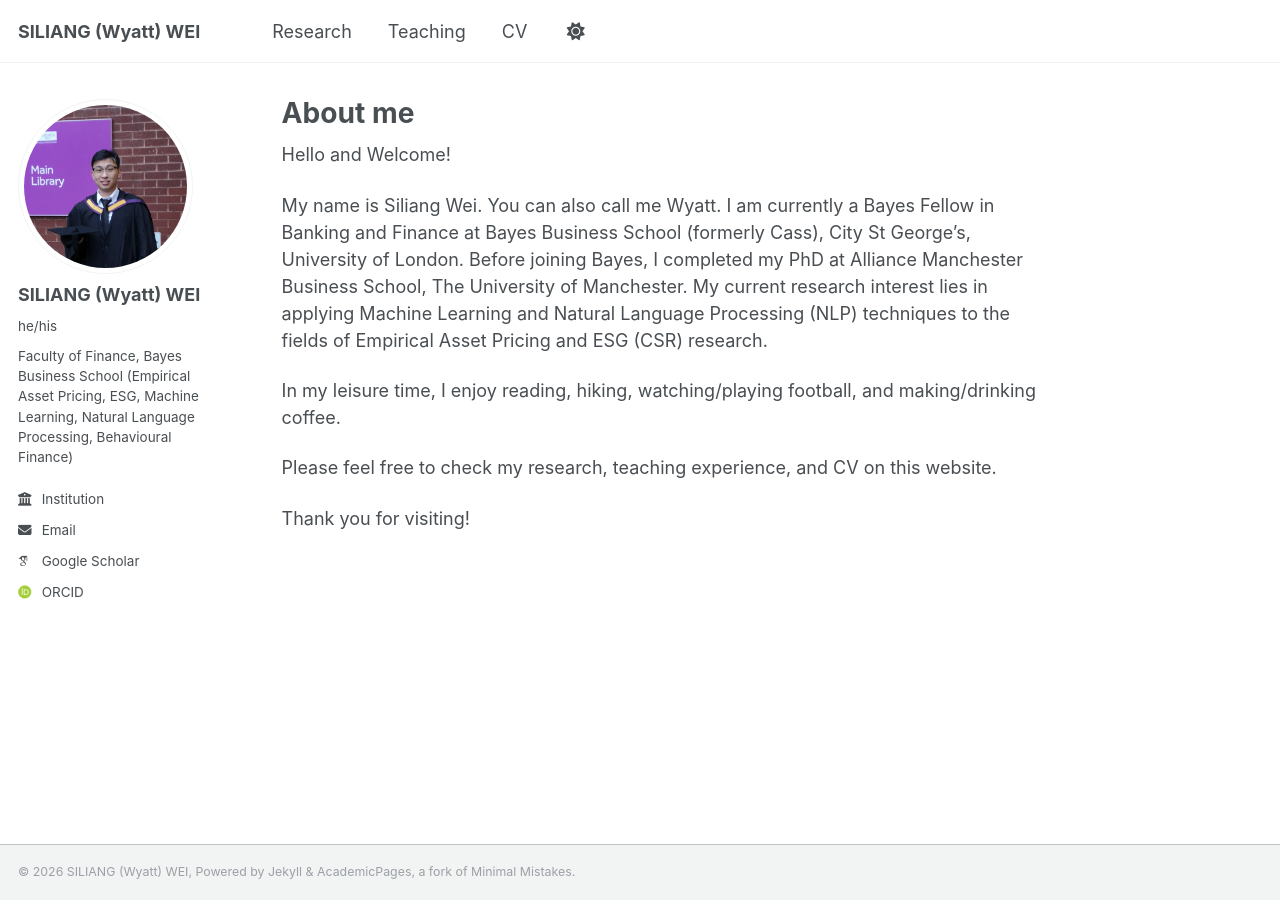
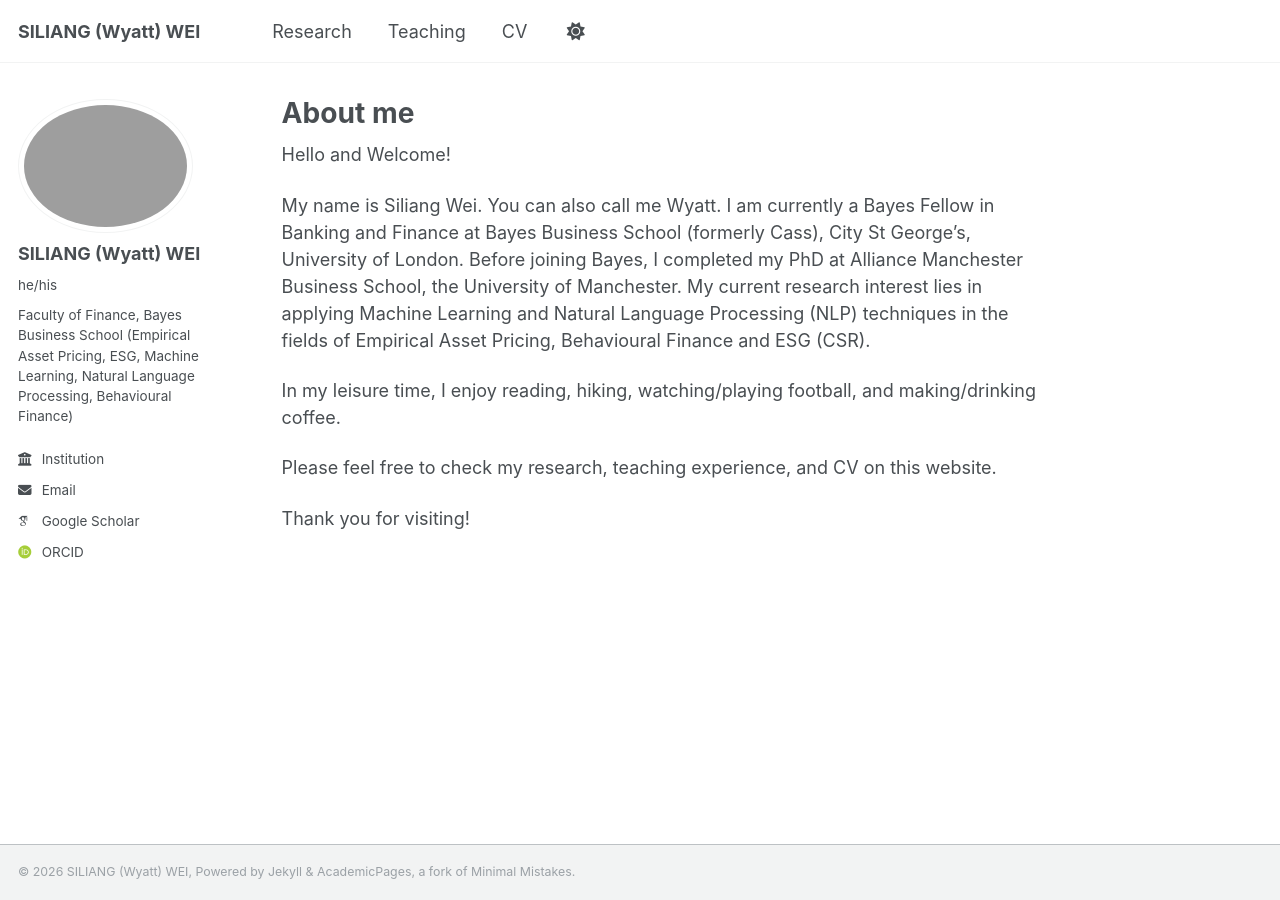
Before and after one commit to wyattswei/wyattswei.github.io, a Jekyll site: the page built from _pages/about.md, in a window 1280 px wide. Built offline with Jekyll 4.4.1, drawn with Linux system fonts in a browser that asks for light colours; some web fonts are replaced.

Commit message:
Update CV and About Me

```diff
--- a/_config.yml
+++ b/_config.yml
@@ -22,7 +22,7 @@ repository               : "wyattswei/wyattswei.github.io"
 #               Additional customization can be done by editing /_includes/author-profile.html
 author:
   # Biographic information
-  avatar           : "wyatt.jpg"
+  avatar           : "wyatt_2.jpg"
   name             : "SILIANG (Wyatt) WEI"
   pronouns         : "he/his"
   bio              : "Faculty of Finance, Bayes Business School (Empirical Asset Pricing, ESG, Machine Learning, Natural Language Processing, Behavioural Finance)"
--- a/_pages/about.md
+++ b/_pages/about.md
@@ -13,9 +13,9 @@ My name is Siliang Wei. You can also call me Wyatt.
 I am currently a Bayes Fellow in Banking and Finance at
 Bayes Business School (formerly Cass), City St George's, University of London.
 Before joining Bayes, I completed my PhD at Alliance Manchester Business School,
-The University of Manchester. My current research interest lies in
+the University of Manchester. My current research interest lies in
 applying Machine Learning and Natural Language Processing (NLP) techniques
-to the fields of Empirical Asset Pricing and ESG (CSR) research.
+in the fields of Empirical Asset Pricing, Behavioural Finance and ESG (CSR).
 
 In my leisure time, I enjoy reading, hiking,
 watching/playing football, and making/drinking coffee.
```
Also changed, not shown: _pages/cv.md (+1 -1 lines), 1 other file.
